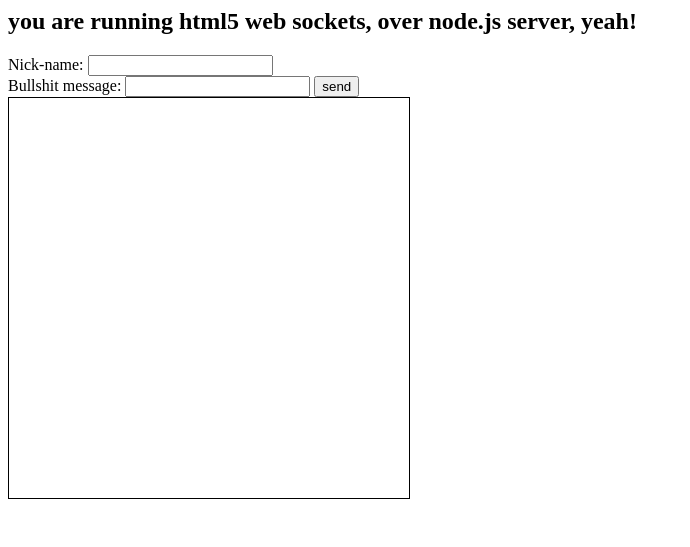
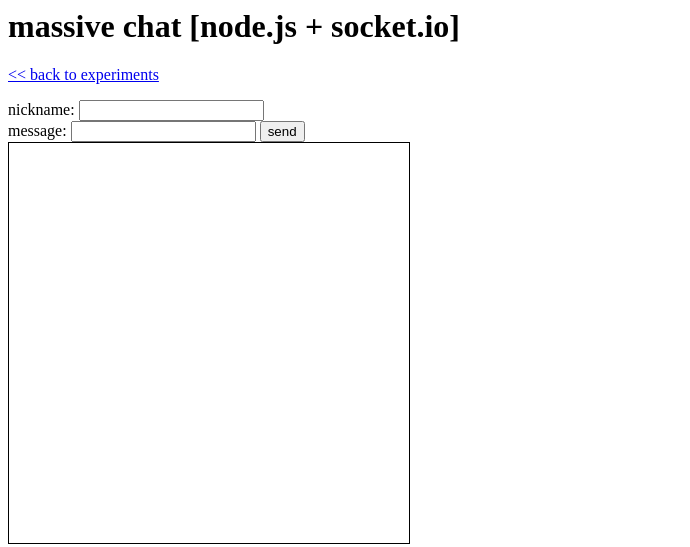
Before and after one commit to orendon/html5-nodejs-heroku, a website: page chat/index.html in a window 1280 px wide. Shown: the whole page, without its empty margins (0-690 px from the left). Drawn offline with nearby package versions, Linux system fonts and the light colour scheme; no server answers.

Commit message:
updated nav links

```diff
--- a/chat/index.html
+++ b/chat/index.html
@@ -1,5 +1,6 @@
 <html>
 <head>
+  <title>massive chat</title>
 	<script src="/socket.io/socket.io.js"></script>
 	<script>
 		var socket = io.connect();
@@ -19,9 +20,12 @@
 	</script>
 </head>
 <body>
-	<h2>you are running html5 web sockets, over node.js server, yeah!</h2>
-	Nick-name: <input type="text" id="txtNick" /><br/>
-	Bullshit message: <input type="textarea" id="txtMessage" />
+	<h1>massive chat [node.js + socket.io]</h1>
+  <p>
+    <a href="/"><< back to experiments</a>
+  </p>
+	nickname: <input type="text" id="txtNick" /><br/>
+	message: <input type="text" id="txtMessage" />
 	<input type="submit" value="send" onclick="putMessage();">
 	<div id="divMessage" style="width:400px; height:400px; border: solid 1px; overflow: auto;"></div>
 </body>
```
